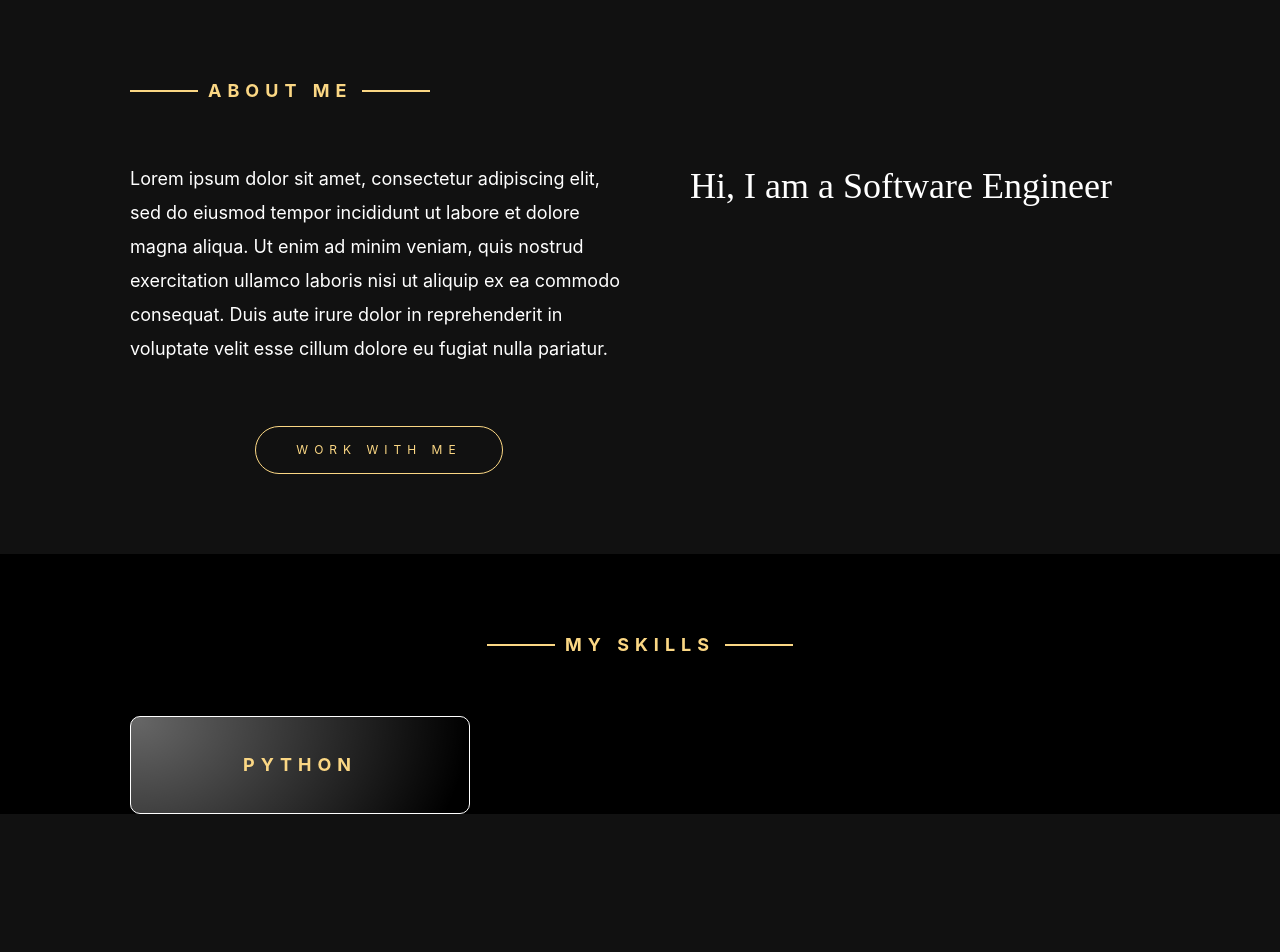
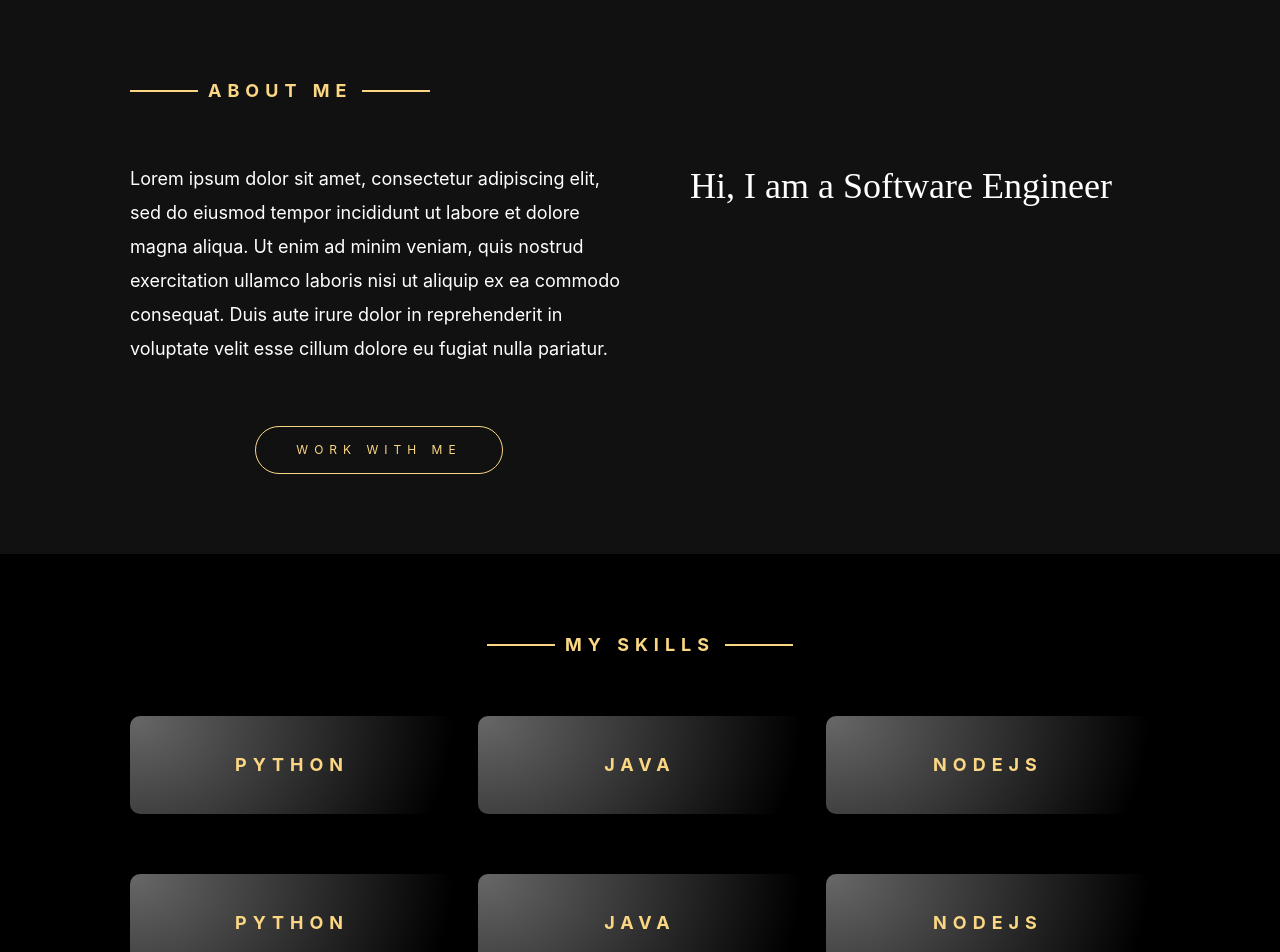
Before and after one commit to mdahmed-abdus/portfolio, a React (Create React App) app: page / in a window 1280 px wide. Shown: the top 952 px of the page. Before the commit the page ends 894 px from the top, so only its background shows below. Built offline with nearby package versions, Linux system fonts and the light colour scheme.

Commit message:
Feat:Update card with dynamic data

```diff
--- a/src/components/Home.js
+++ b/src/components/Home.js
@@ -9,6 +9,14 @@ function Home(props) {
   let introTitle = 'Hi, I am a Software Engineer';
   let aboutMeDesc =
     'Lorem ipsum dolor sit amet, consectetur adipiscing elit, sed do eiusmod tempor incididunt ut labore et dolore magna aliqua. Ut enim ad minim veniam, quis nostrud exercitation ullamco laboris nisi ut aliquip ex ea commodo consequat. Duis aute irure dolor in reprehenderit in voluptate velit esse cillum dolore eu fugiat nulla pariatur. ';
+  const cardList = [
+    { cardTitle: 'python' },
+    { cardTitle: 'java' },
+    { cardTitle: 'nodejs' },
+    { cardTitle: 'python' },
+    { cardTitle: 'java' },
+    { cardTitle: 'nodejs' },
+  ];
 
   return (
     <div>
@@ -46,13 +54,13 @@ function Home(props) {
                 <div class="flexCenter">
                   <TitleSecondary secondaryTitle="my skills" />
                 </div>
+              </div>
 
-                <div class="pt60">
-                  <div class="col-12 col-md-4">
-                    <Card />
-                  </div>
+              {cardList.map((card, i) => (
+                <div class="col-12 col-md-4 pt60">
+                  <Card key={i} cardTitle={card.cardTitle} />
                 </div>
-              </div>
+              ))}
             </div>
           </section>
         </section>
--- a/src/components/card/Card.scss
+++ b/src/components/card/Card.scss
@@ -8,5 +8,5 @@
   );
   backdrop-filter: blur(42px);
   border-radius: 10px;
-  border: 1px solid;
+  // border: 1px solid;
 }
--- a/src/components/card/card.js
+++ b/src/components/card/card.js
@@ -1,8 +1,9 @@
 import React from 'react';
 import './Card.scss';
 
-let cardTitle = 'python';
 function Card(props) {
+  const cardTitle = props.cardTitle;
+
   return (
     <div class="card flexVerticleCenter">
       <div class="title-secondary">{cardTitle}</div>
--- a/src/scss/custom.scss
+++ b/src/scss/custom.scss
@@ -107,6 +107,9 @@ img {
 .pt60 {
   padding-top: 60px;
 }
+.pb60 {
+  padding-bottom: 60px;
+}
 .pt90 {
   padding-top: 90px;
 }
```
